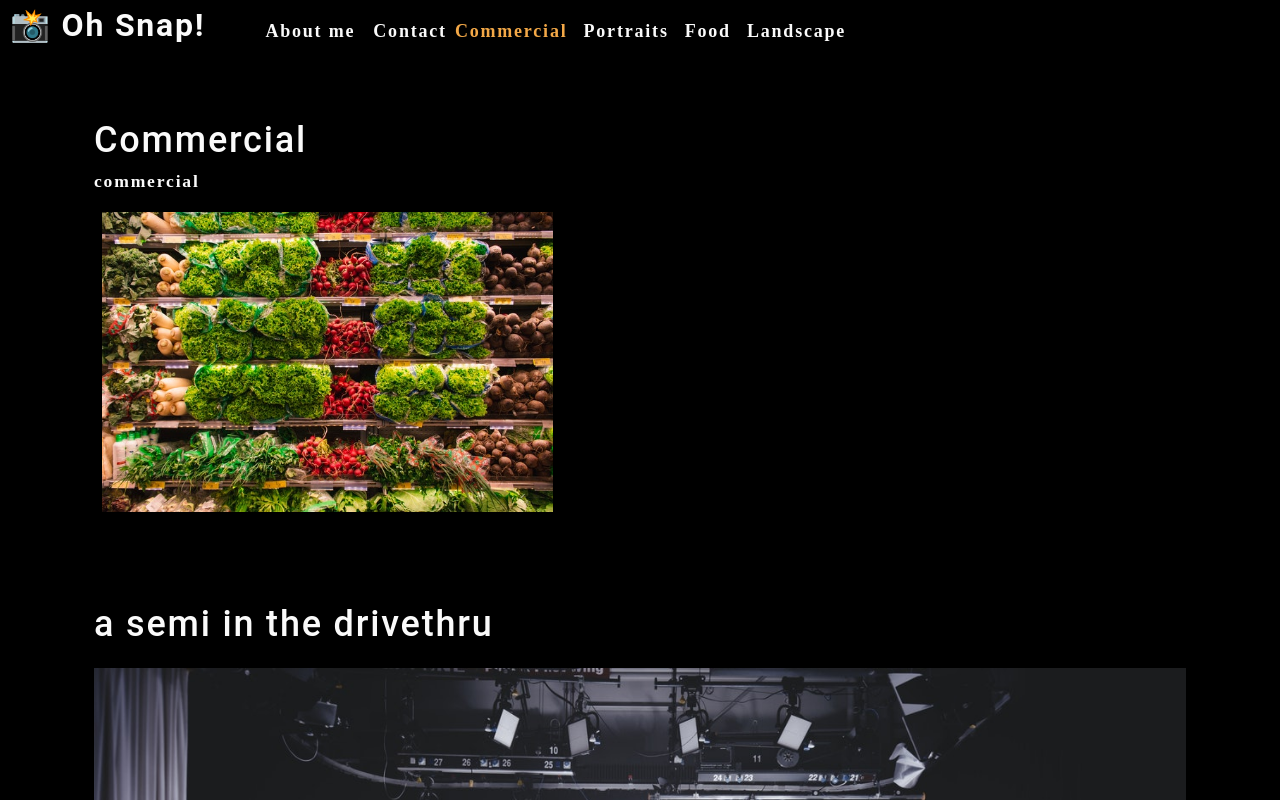
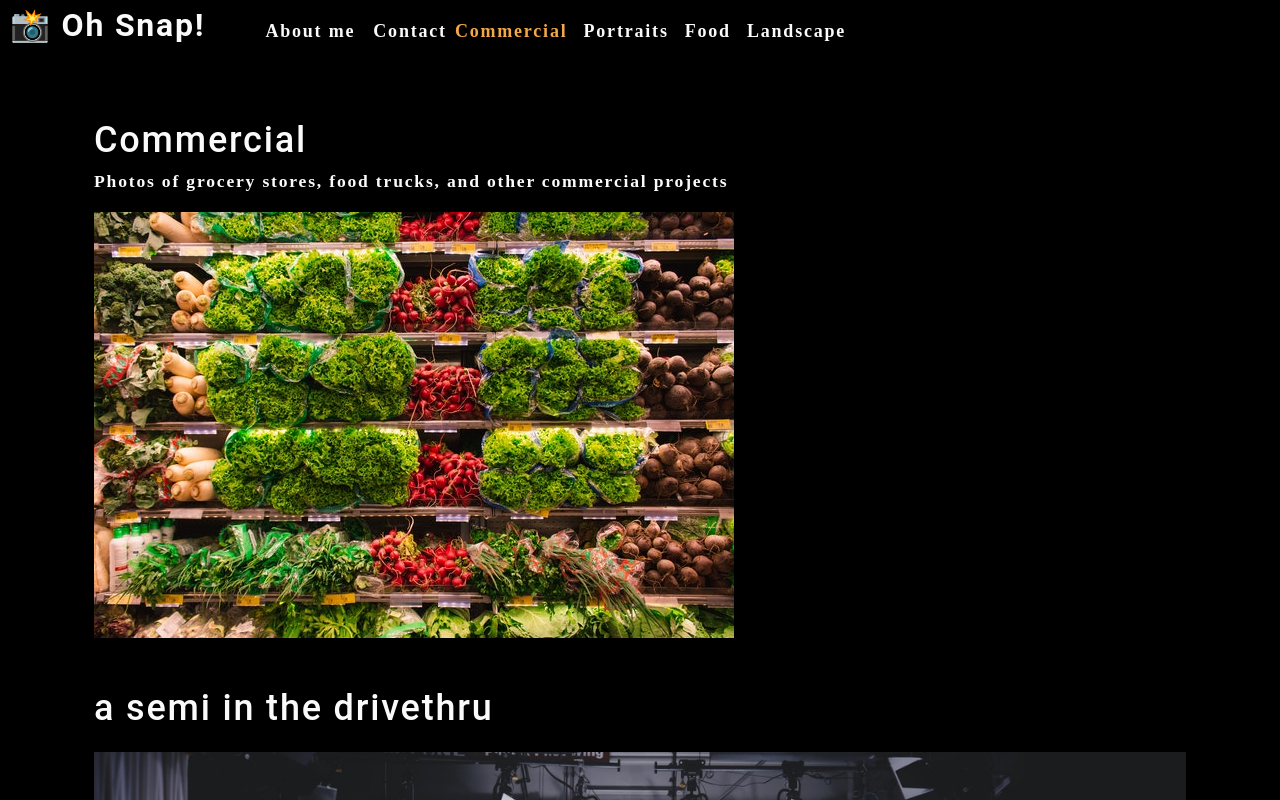
Before and after one commit to RM-Evans/photo-port, a React (Create React App) app: page / in a window 1280 px wide. Shown: the top 800 px of the page. Built offline with nearby package versions, Linux system fonts and the light colour scheme.

Commit message:
fixed destructuring issue

```diff
--- a/src/App.js
+++ b/src/App.js
@@ -28,7 +28,7 @@ function App() {
       ></Nav>
       <main>
         <div>
-          <Gallery></Gallery>
+          <Gallery currentCategory={currentCategory}></Gallery>
           <About></About>
         </div>
       </main>
--- a/src/components/Gallery/index.js
+++ b/src/components/Gallery/index.js
@@ -1,24 +1,18 @@
 import React from 'react';
 import { capitalizeFirstLetter } from '../../utils/helpers';
-import photo from '../../assets/small/commercial/0.jpg';
+import PhotoList from '../PhotoList/index';
 
-function Gallery(props) {
-    const currentCategory = {
-        name: "commercial",
-        description:
-            "Photos of bears, hares, and chairs "
-    };
+
+
+
+
+function Gallery({ currentCategory }) {
+    const { name, description } = currentCategory;
     return (
         <section>
-            <h1>{capitalizeFirstLetter(currentCategory.name)}</h1>
-            <p>{currentCategory.name}</p>
-            <div className="flex-row">
-                <img
-                    src={photo}
-                    alt="Commercial Example"
-                    className="img-thumbnail mx-1"
-                />
-            </div>
+            <h1 data-testid="h1tag">{capitalizeFirstLetter(name)}</h1>
+            <p>{description}</p>
+            <PhotoList category={name} />
         </section>
     );
 }
--- a/src/components/Nav/index.js
+++ b/src/components/Nav/index.js
@@ -3,8 +3,6 @@ import { capitalizeFirstLetter } from "../../utils/helpers";
 
 //using a "short-circuit expression" to map categories
 function Nav(props) {
-
-
 
     const {
         categories = [],
--- /dev/null
+++ b/src/components/PhotoList/index.js
@@ -0,0 +1,17 @@
+import React from 'react';
+
+import photo from '../../assets/small/commercial/0.jpg';
+
+
+function PhotoList() {
+    return (
+        <div>
+            <img
+                src={photo}
+                alt="Commercial Example"
+            />
+        </div>
+    );
+}
+
+export default PhotoList;
```
Also changed, not shown: src/utils/helpers.js (line endings or trailing spaces).
